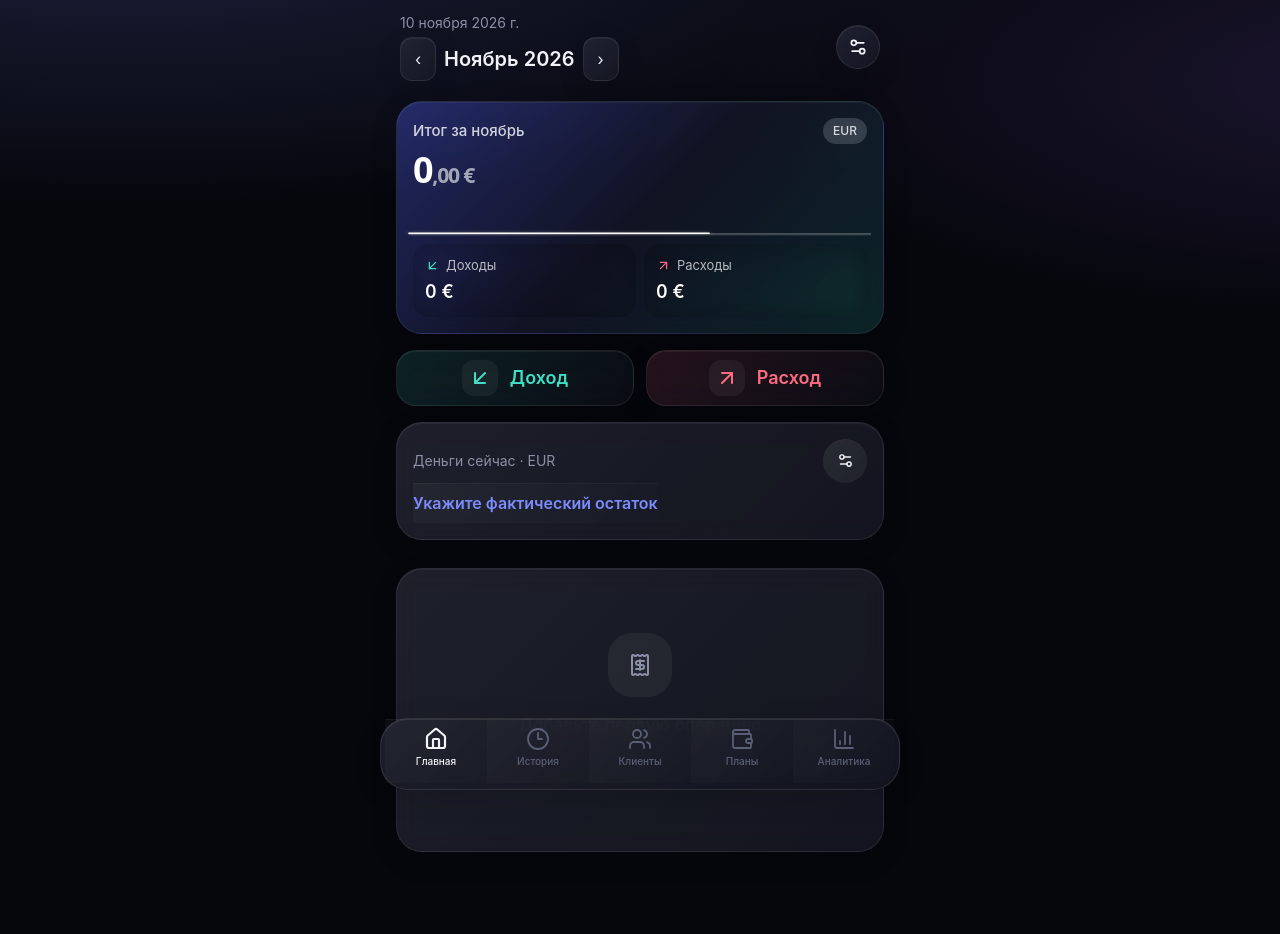
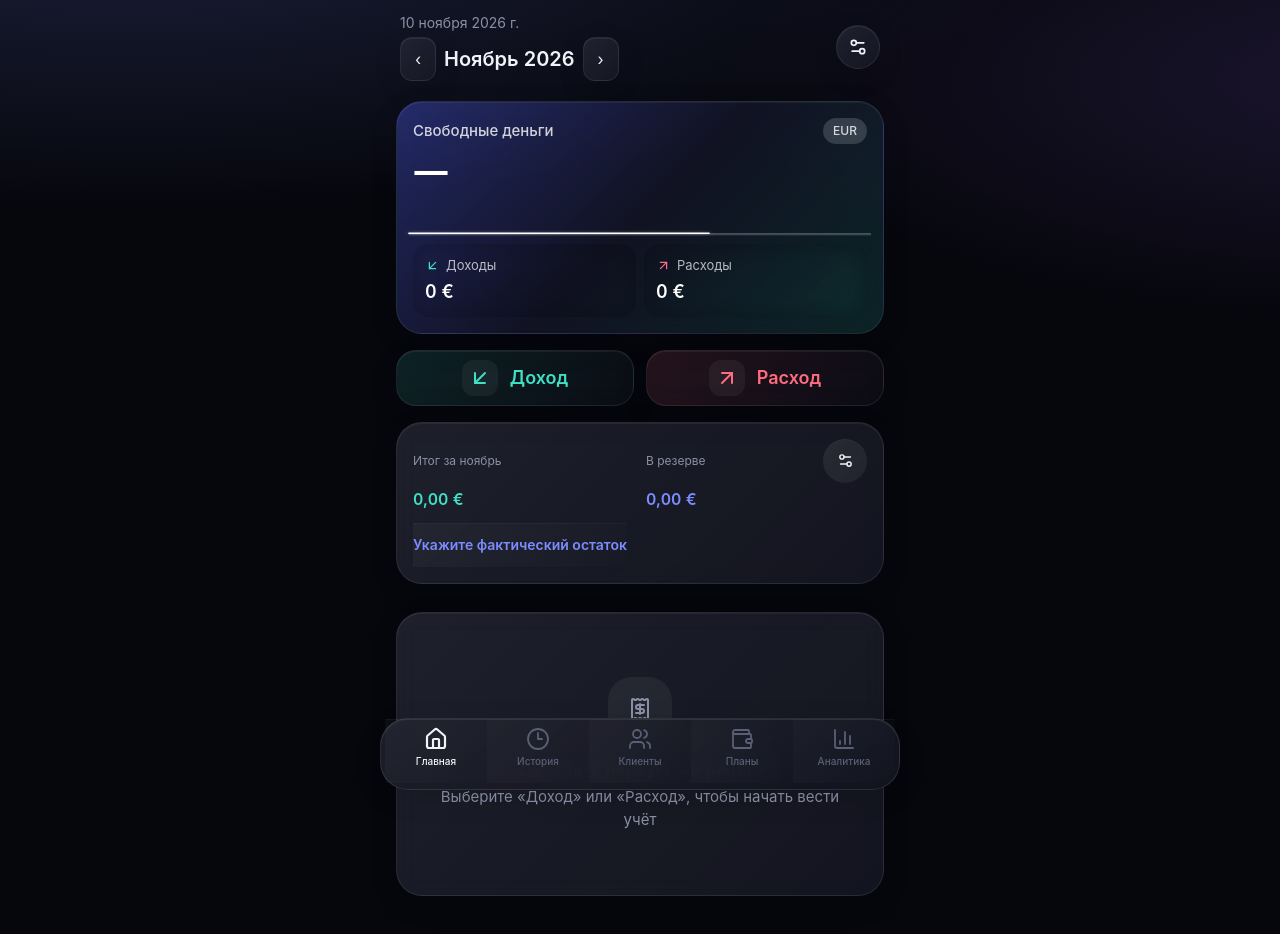
Before and after one commit to danil200891-jpg/Financy, a React (Vite) app: page / in a window 1280 px wide. Shown: the top 934 px of the page. Built offline with nearby package versions, Linux system fonts and the light colour scheme.

Commit message:
Show confirmed free cash above the separate monthly result

```diff
--- a/scripts/app-regression.ts
+++ b/scripts/app-regression.ts
@@ -6,6 +6,7 @@ import { actions, getState, initStore, waitForWrites } from '../src/lib/store'
 import * as DB from '../src/lib/db'
 import * as backup from '../src/lib/backup'
 import { textToCents, toDraft, emptyForm } from '../src/components/OperationForm'
+import { fmt, monthName } from '../src/lib/format'
 import { byPeriod, dailyCumulative, monthly, totals } from '../src/lib/stats'
 import { parseText } from '../src/lib/parse'
 import { parseRecognized } from '../src/lib/receipt'
@@ -435,6 +436,41 @@ export async function runAppRegression() {
   check(financials(getState().operations, getState().planning).reserves[simple.id] === 0 && !document.querySelector('main')!.textContent!.includes('Synthetic simple plan'), 'Closed empty plan did not move to archive')
   console.log('PASS inline plan expansion without keyboard/modal, preview, insufficient funds, duplicate-tap guard, automatic collapse, reserve reduction, independent metadata edit and safe archive')
 
+  await click('Главная', document.querySelector('nav')!)
+  const displayed = (label: string) => document.querySelector(`[aria-label="${label}"]`)!.textContent!.replace(/\s/g, '').replace('−', '-')
+  const formatted = (cents: number) => fmt(cents).replace(/\s/g, '')
+  const checkHome = (period = new Date()) => {
+    const money = financials(getState().operations, getState().planning)
+    const monthlyNet = totals(byPeriod(getState().operations, 'month', period)).net
+    check(displayed('Свободные деньги') === formatted(money.free!), 'Hero does not show current confirmed free money')
+    check(displayed('Подтверждённый резерв') === formatted(money.reserved), 'Home reserve includes unconfirmed requests')
+    check(displayed('Итог месяца') === formatted(monthlyNet), 'Month result subtracts reserve or uses the wrong month')
+    check(document.querySelector('main')!.textContent!.includes('Итог за ' + monthName(period)), 'Selected month label incorrect')
+  }
+  checkHome()
+  const beforeHomeReserve = financials(getState().operations, getState().planning).free!
+  const homeReserve = await savePlan({ kind: 'movement', amount: 10000, from: null, to: recurring.id, status: 'pending' })
+  checkHome(); check(financials(getState().operations, getState().planning).free === beforeHomeReserve, 'Pending reserve reduced free cash')
+  actions.savePlanning({ ...homeReserve, status: 'confirmed' }); await waitForWrites(); await wait()
+  checkHome(); check(financials(getState().operations, getState().planning).free === beforeHomeReserve - 10000, 'Confirmed reserve not deducted exactly once')
+  const homeRelease = await savePlan({ kind: 'movement', amount: 4000, from: recurring.id, to: null, status: 'pending' })
+  checkHome(); check(financials(getState().operations, getState().planning).free === beforeHomeReserve - 10000, 'Pending release increased free cash')
+  actions.savePlanning({ ...homeRelease, status: 'confirmed' }); await waitForWrites(); await wait()
+  checkHome(); check(financials(getState().operations, getState().planning).free === beforeHomeReserve - 6000, 'Reserve reduction did not release correct cash')
+  actions.addOperation(draft('Synthetic home income', 5000, 'income'))
+  actions.addOperation(draft('Synthetic home expense', 1200))
+  const previousMonth = new Date(new Date().getFullYear(), new Date().getMonth() - 1, 15, 12)
+  actions.addOperation({ ...draft('Synthetic previous month income', 8765, 'income'), date: previousMonth.toISOString() })
+  await waitForWrites(); await wait(); checkHome()
+  const currentFree = displayed('Свободные деньги')
+  await click('Предыдущий месяц'); checkHome(previousMonth)
+  check(displayed('Свободные деньги') === currentFree, 'Month selection changed current available cash')
+  await click('Следующий месяц'); checkHome()
+  await click('Настроить баланс'); await click('Настройки планирования'); await click('Настроить баланс')
+  check(!!document.querySelector('input[aria-label="Фактический баланс"]'), 'Initial balance settings inaccessible from Home')
+  await click('Отмена'); await click('Главная', document.querySelector('nav')!)
+  console.log('PASS Home current free cash, confirmed/pending reserve and release, monthly net without double deduction, month switching and balance settings')
+
   let updateChecks = 0
   watchUpdates({ update: async () => { updateChecks++ } } as unknown as ServiceWorkerRegistration)
   await wait(); check(updateChecks === 1, 'Startup did not check for an update')
--- a/src/screens/Home.tsx
+++ b/src/screens/Home.tsx
@@ -1,5 +1,6 @@
 import { useMemo, useState } from 'react'
 import { MoneySummary } from './Planning'
+import { financials } from '../lib/planning'
 import { useFittedText } from '../lib/use-fitted-text'
 import { Settings2, ArrowDownLeft, ArrowUpRight } from 'lucide-react'
 import type { Nav } from '../App'
@@ -10,9 +11,9 @@ import { Card, Empty, IconButton, OpRow } from '../components/ui'
 import { Sparkline } from '../components/charts'
 
 /** The hero: a wallet-style card with slowly drifting aurora and a gentle tilt under the finger. */
-function BalanceCard({ net, income, expense, spark, period }: { period: Date; net: number; income: number; expense: number; spark: number[] }) {
-  const balance = useFittedText<HTMLParagraphElement>(net)
-  const m = splitMoney(net)
+function BalanceCard({ free, income, expense, spark }: { free: number | null; income: number; expense: number; spark: number[] }) {
+  const balance = useFittedText<HTMLParagraphElement>(free)
+  const m = free === null ? null : splitMoney(free)
   return (
     <div className="px-4 [perspective:900px]">
       <div
@@ -20,14 +21,12 @@ function BalanceCard({ net, income, expense, spark, period }: { period: Date; ne
         style={{ background: 'linear-gradient(135deg,rgba(86,101,255,.35),rgba(20,22,40,.8),rgba(47,217,189,.14))' }}
       >
         <div className="flex items-center justify-between text-white/80">
-          <span className="text-[15px] font-medium">Итог за {monthName(period)}</span>
+          <span className="text-[15px] font-medium">Свободные деньги</span>
           <span className="rounded-full bg-white/15 px-2.5 py-1 text-[12px] font-medium backdrop-blur">EUR</span>
         </div>
 
-        <p ref={balance} className="num mt-2 whitespace-nowrap font-display text-[36px] leading-none font-semibold tracking-[-0.035em] text-white">
-          {m.sign}
-          {m.int}
-          <span className="text-[0.59em] text-white/60">,{m.frac} €</span>
+        <p aria-label="Свободные деньги" ref={balance} className="num mt-2 whitespace-nowrap font-display text-[36px] leading-none font-semibold tracking-[-0.035em] text-white">
+          {m ? <>{m.sign}{m.int}<span className="text-[0.59em] text-white/60">,{m.frac} €</span></> : '—'}
         </p>
 
         <div className="-mx-1 mt-1 h-11">
@@ -55,6 +54,8 @@ function BalanceCard({ net, income, expense, spark, period }: { period: Date; ne
 
 export function Home({ nav }: { nav: Nav }) {
   const ops = useStore((s) => s.operations)
+  const planning = useStore((s) => s.planning)
+  const money = useMemo(() => financials(ops, planning), [ops, planning])
   const clients = useStore((s) => s.clients)
   const cats = useStore((s) => s.categories)
 
@@ -78,7 +79,7 @@ export function Home({ nav }: { nav: Nav }) {
         </IconButton>
       </header>
 
-      <BalanceCard net={t.net} income={t.income} expense={t.expense} spark={spark} period={period} />
+      <BalanceCard free={money.free} income={t.income} expense={t.expense} spark={spark} />
 
       {/* Primary entry points — sized for the thumb. */}
       <div className="mt-4 grid grid-cols-2 gap-3 px-4">
@@ -93,7 +94,7 @@ export function Home({ nav }: { nav: Nav }) {
         ))}
       </div>
 
-      <div className="mt-4 px-4"><MoneySummary onSetup={() => { nav.goTab('planning') }} /></div>
+      <div className="mt-4 px-4"><MoneySummary period={period} net={t.net} money={money} onSetup={() => { nav.goTab('planning') }} /></div>
 
       {recent.length === 0 && (
         <Card className="mx-4 mt-7">
--- a/src/screens/Planning.tsx
+++ b/src/screens/Planning.tsx
@@ -4,7 +4,7 @@ import { Card, PrimaryButton, Sheet } from '../components/ui'
 import { useStore } from '../lib/store'
 import { distribution, financials, localDay, obligations, projectedPlanning, reserve, savePlan, savePlanWithReserve, closePlan, nextPaymentPeriod } from '../lib/planning'
 import type { PlanningRecord } from '../lib/planning-types'
-import { fmt } from '../lib/format'
+import { fmt, monthName } from '../lib/format'
 import { textToCents } from '../components/OperationForm'
 import { toast } from '../lib/toast'
 import { useSyncStatus } from '../lib/sync'
@@ -18,16 +18,14 @@ const signedCents = (value: string) => {
 }
 type Modal = { kind: 'balance' | 'envelope' | 'move' | 'distribution' | 'history'; record?: PlanningRecord }
 
-export function MoneySummary({ onSetup }: { onSetup: () => void }) {
-  const operations = useStore((s) => s.operations)
-  const planning = useStore((s) => s.planning)
-  const money = useMemo(() => financials(operations, planning), [operations, planning])
+export function MoneySummary({ period, net, money, onSetup }: { period: Date; net: number; money: ReturnType<typeof financials>; onSetup: () => void }) {
   return <Card className="p-4">
-    <div className="flex items-center justify-between gap-2"><p className="text-[14px] text-mist">Деньги сейчас · EUR</p><button onClick={onSetup} aria-label="Настроить баланс" className="press grid h-11 w-11 place-items-center rounded-full bg-white/5"><Settings2 size={17} /></button></div>
-    {money.balance === null ? <button onClick={onSetup} className="press py-2 text-left text-[16px] font-semibold text-iris">Укажите фактический остаток</button> : <div className="grid grid-cols-3 gap-2">
-      {[['Всего', money.balance], ['В резерве', money.reserved], ['Свободно', money.free!]].map(([name, amount]) => <div key={name}><p className="text-[12px] text-mist">{name}</p><p className={`num mt-1 text-[16px] font-semibold ${Number(amount) < 0 ? 'text-expense' : name === 'Свободно' ? 'text-income' : ''}`}>{fmt(Number(amount))}</p></div>)}
-    </div>}
-    {money.pending.length > 0 && <p className="mt-3 text-[12px] text-amber">Предварительных движений: {money.pending.length}. Они ещё не входят в подтверждённый резерв.</p>}
+    <div className="grid grid-cols-2 gap-3">
+      <div><p className="flex min-h-11 items-center text-[12px] text-mist">Итог за {monthName(period)}</p><p aria-label="Итог месяца" className={'num mt-1 text-[16px] font-semibold ' + (net < 0 ? 'text-expense' : 'text-income')}>{fmt(net)}</p></div>
+      <div><div className="flex min-h-11 items-center justify-between gap-1"><p className="text-[12px] text-mist">В резерве</p><button onClick={onSetup} aria-label="Настроить баланс" className="press grid h-11 w-11 shrink-0 place-items-center rounded-full bg-white/5"><Settings2 size={17} /></button></div><p aria-label="Подтверждённый резерв" className="num mt-1 text-[16px] font-semibold text-iris">{fmt(money.reserved)}</p></div>
+    </div>
+    {money.balance === null && <button onClick={onSetup} className="press mt-3 min-h-11 text-left text-[14px] font-semibold text-iris">Укажите фактический остаток</button>}
+    {money.pending.length > 0 && <p className="mt-3 text-[12px] text-amber">Ожидает синхронизации: {money.pending.length}</p>}
   </Card>
 }
 
```
